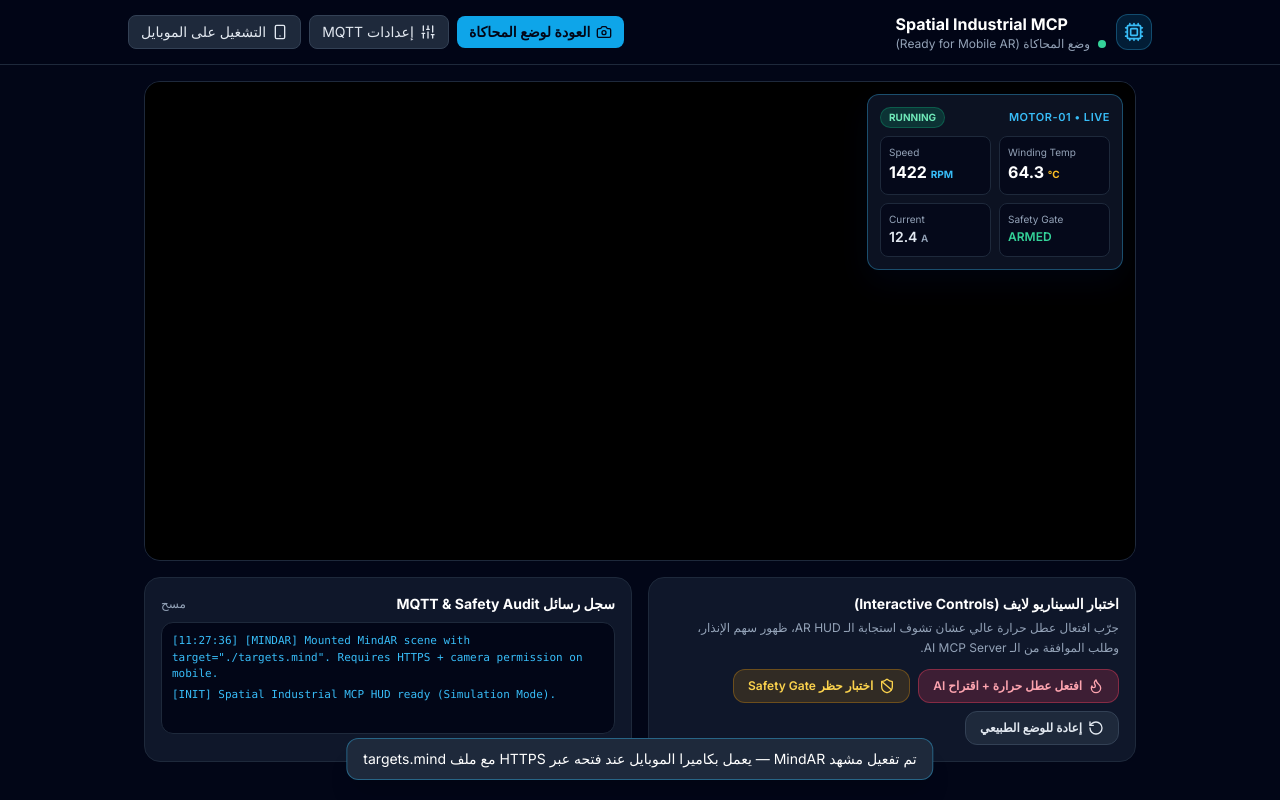
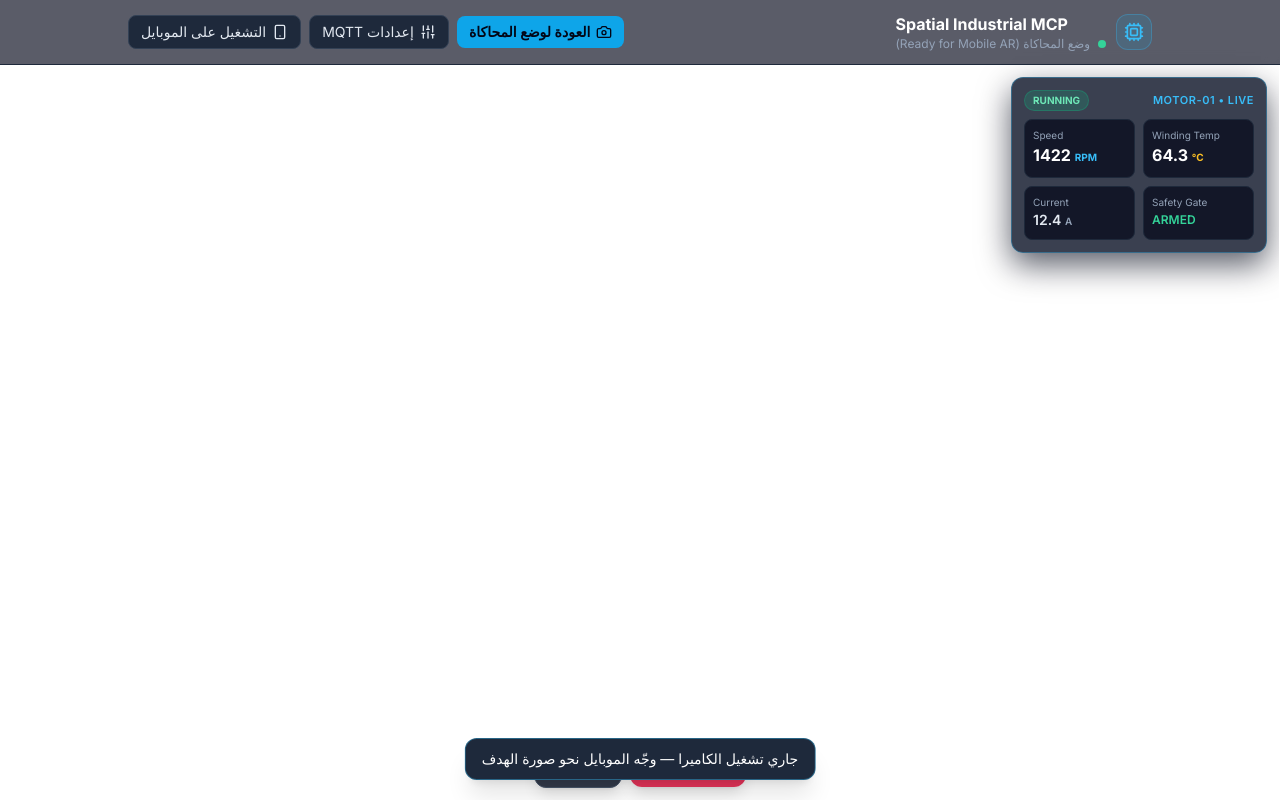
Before and after one commit to abdelreman3-lgtm/AKM_AR, a plain HTML site: page index.html in a window 1280 px wide. Both pictures are taken after a click on the button "تشغيل كاميرا AR". Drawn offline with nearby package versions, Linux system fonts and the light colour scheme.

Commit message:
Add files via upload

```diff
--- a/index.html
+++ b/index.html
@@ -50,11 +50,66 @@
       transform-origin: 255px 96px;
       animation: pulseRing 1.1s ease-in-out infinite;
     }
+    body.ar-active,
+    body.ar-active main,
+    body.ar-active #ar-viewport-section {
+      background: transparent !important;
+      background-image: none !important;
+      border-color: transparent !important;
+    }
+    body.ar-active #demo-controls-section {
+      display: none !important;
+    }
+    body.ar-active #ar-viewport-section {
+      position: fixed !important;
+      inset: 0 !important;
+      height: 100vh !important;
+      height: 100dvh !important;
+      width: 100vw !important;
+      border-radius: 0 !important;
+      z-index: 10 !important;
+    }
+    body.ar-active header {
+      position: fixed !important;
+      top: 0;
+      left: 0;
+      right: 0;
+      z-index: 40 !important;
+      background: rgba(2, 6, 23, 0.65) !important;
+    }
+    body.ar-active #hud-card {
+      top: 76px !important;
+      z-index: 35 !important;
+    }
+    body.ar-active #hitl-card {
+      bottom: 72px !important;
+      z-index: 35 !important;
+    }
+    #mindar-mount {
+      background: transparent !important;
+    }
     #mindar-mount a-scene {
-      width: 100% !important;
-      height: 100% !important;
-      position: absolute !important;
+      width: 100vw !important;
+      height: 100vh !important;
+      height: 100dvh !important;
+      position: fixed !important;
       inset: 0 !important;
+      z-index: 1 !important;
+    }
+    body.ar-active video {
+      position: fixed !important;
+      inset: 0 !important;
+      width: 100vw !important;
+      height: 100vh !important;
+      height: 100dvh !important;
+      object-fit: cover !important;
+      z-index: 0 !important;
+    }
+    body.ar-active canvas.a-canvas {
+      position: fixed !important;
+      inset: 0 !important;
+      z-index: 2 !important;
+      background: transparent !important;
     }
   </style>
 </head>
@@ -97,7 +152,7 @@
   <main class="flex-1 max-w-5xl w-full mx-auto p-4 flex flex-col gap-4">
 
     <!-- AR Viewport Container -->
-    <section class="relative w-full h-[430px] sm:h-[480px] rounded-2xl overflow-hidden border border-slate-800 bg-slate-900 grid-bg">
+    <section id="ar-viewport-section" class="relative w-full h-[430px] sm:h-[480px] rounded-2xl overflow-hidden border border-slate-800 bg-slate-900 grid-bg">
 
       <!-- Mode 1: Interactive AR Preview (Simulation Viewport) -->
       <div id="sim-viewport" class="absolute inset-0 flex items-center justify-center">
@@ -151,7 +206,17 @@
       </div>
 
       <!-- Mode 2: Live MindAR + A-Frame Camera Container (Mounted dynamically on click) -->
-      <div id="mindar-mount" class="hidden absolute inset-0 z-10 bg-black"></div>
+      <div id="mindar-mount" class="hidden fixed inset-0 z-10"></div>
+
+      <!-- Compact Floating Bottom Bar when Live AR Camera is Active -->
+      <div id="ar-quick-bar" class="hidden fixed bottom-3 left-3 right-3 z-40 flex items-center justify-center gap-2">
+        <button id="btn-ar-fault" type="button" class="px-3.5 py-2 rounded-xl bg-rose-600/90 hover:bg-rose-500 text-white text-xs font-bold shadow-lg backdrop-blur">
+          افتعل عطل حرارة
+        </button>
+        <button id="btn-ar-reset" type="button" class="px-3.5 py-2 rounded-xl bg-slate-900/85 hover:bg-slate-800 text-slate-100 border border-slate-600 text-xs font-semibold shadow-lg backdrop-blur">
+          وضع طبيعي
+        </button>
+      </div>
 
       <!-- Floating AR Spatial Telemetry HUD (Works over BOTH Simulation & Live Camera) -->
       <div id="hud-card" class="ar-hud-card absolute top-3 right-3 z-20 rounded-xl p-3 w-56 sm:w-64 transition-all">
@@ -210,7 +275,7 @@
     </section>
 
     <!-- Interactive Demo Controls & MQTT Stream -->
-    <section class="grid grid-cols-1 md:grid-cols-2 gap-4">
+    <section id="demo-controls-section" class="grid grid-cols-1 md:grid-cols-2 gap-4">
       <!-- Demo Scenario Controls -->
       <div class="rounded-2xl bg-slate-900 border border-slate-800 p-4 flex flex-col justify-between gap-3">
         <div>
@@ -493,19 +558,22 @@
       }
 
       function toggleLiveMindAR() {
+        const elQuickBar = document.getElementById('ar-quick-bar');
         if (state.mode === 'sim') {
           const mindSrc = document.getElementById('inp-mind-src').value.trim() || './targets.mind';
           state.mode = 'ar';
+          document.body.classList.add('ar-active');
           elSimViewport.classList.add('hidden');
           elMindArMount.classList.remove('hidden');
+          if (elQuickBar) elQuickBar.classList.remove('hidden');
           elBtnToggleArText.textContent = 'العودة لوضع المحاكاة';
 
-          // Dynamically inject MindAR + A-Frame scene
+          // Dynamically inject MindAR + A-Frame scene with transparent renderer
           elMindArMount.innerHTML = `
             <a-scene
-              mindar-image="imageTargetSrc: ${mindSrc}; autoStart: true; uiScanning: yes;"
+              mindar-image="imageTargetSrc: ${mindSrc}; autoStart: true; uiScanning: yes; uiLoading: yes;"
               color-space="sRGB"
-              renderer="colorManagement: true, physicallyCorrectLights"
+              renderer="colorManagement: true, physicallyCorrectLights: true, alpha: true"
               vr-mode-ui="enabled: false"
               device-orientation-permission-ui="enabled: false">
               <a-camera position="0 0 0" look-controls="enabled: false"></a-camera>
@@ -519,12 +587,20 @@
               </a-entity>
             </a-scene>
           `;
-          addLog('MINDAR', `Mounted MindAR scene with target="${mindSrc}". Requires HTTPS + camera permission on mobile.`, 'text-sky-400');
-          showToast('تم تفعيل مشهد MindAR — يعمل بكاميرا الموبايل عند فتحه عبر HTTPS مع ملف targets.mind');
+          addLog('MINDAR', `Mounted transparent full-screen MindAR scene with target="${mindSrc}".`, 'text-sky-400');
+          showToast('جاري تشغيل الكاميرا — وجّه الموبايل نحو صورة الهدف');
         } else {
           state.mode = 'sim';
+          document.body.classList.remove('ar-active');
+          document.querySelectorAll('video').forEach((v) => {
+            if (v.srcObject && v.srcObject.getTracks) {
+              v.srcObject.getTracks().forEach((tr) => tr.stop());
+            }
+            v.remove();
+          });
           elMindArMount.innerHTML = '';
           elMindArMount.classList.add('hidden');
+          if (elQuickBar) elQuickBar.classList.add('hidden');
           elSimViewport.classList.remove('hidden');
           elBtnToggleArText.textContent = 'تشغيل كاميرا AR';
           addLog('MINDAR', 'Switched back to Simulation Preview Mode.', 'text-slate-400');
@@ -609,6 +685,8 @@
 
       // Bind Event Listeners
       document.getElementById('btn-toggle-ar').addEventListener('click', toggleLiveMindAR);
+      document.getElementById('btn-ar-fault').addEventListener('click', () => document.getElementById('btn-sim-fault').click());
+      document.getElementById('btn-ar-reset').addEventListener('click', () => document.getElementById('btn-sim-reset').click());
       document.getElementById('btn-approve').addEventListener('click', () => handleApproval(true));
       document.getElementById('btn-reject').addEventListener('click', () => handleApproval(false));
 
```
